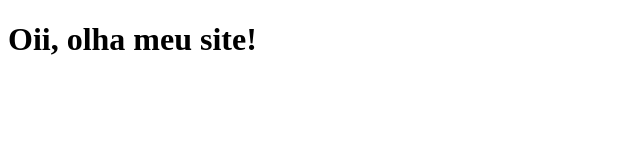
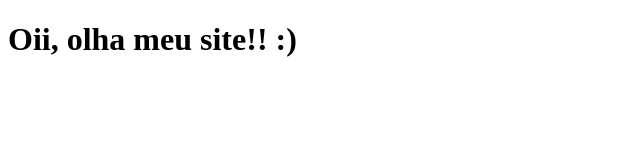
Before and after one commit to JulBlanco/clone-tabnews, a Next.js app: page / in a window 1280 px wide. Shown: the top 160 px of the page, without its empty margins (0-640 px from the left). Built offline with nearby package versions, Linux system fonts and the light colour scheme.

Commit message:
mudar a frase com amend

```diff
--- a/pages/index.js
+++ b/pages/index.js
@@ -1,5 +1,5 @@
 function Home() {
-    return <h1>Oii, olha meu site!
+    return <h1>Oii, olha meu site!! :)
     </h1>
 }
 
```
